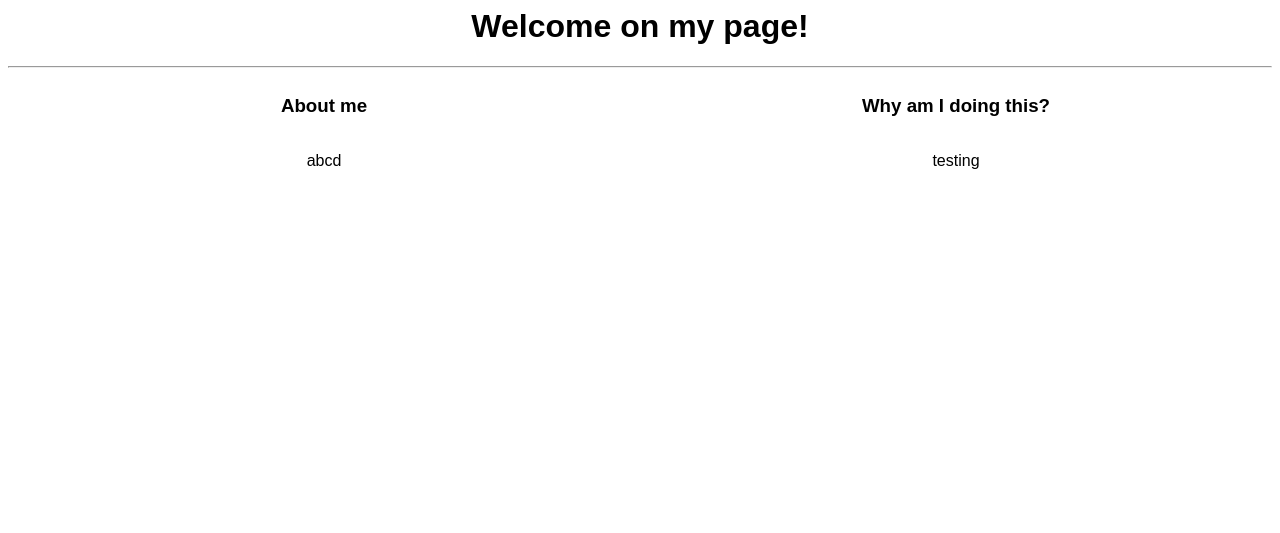
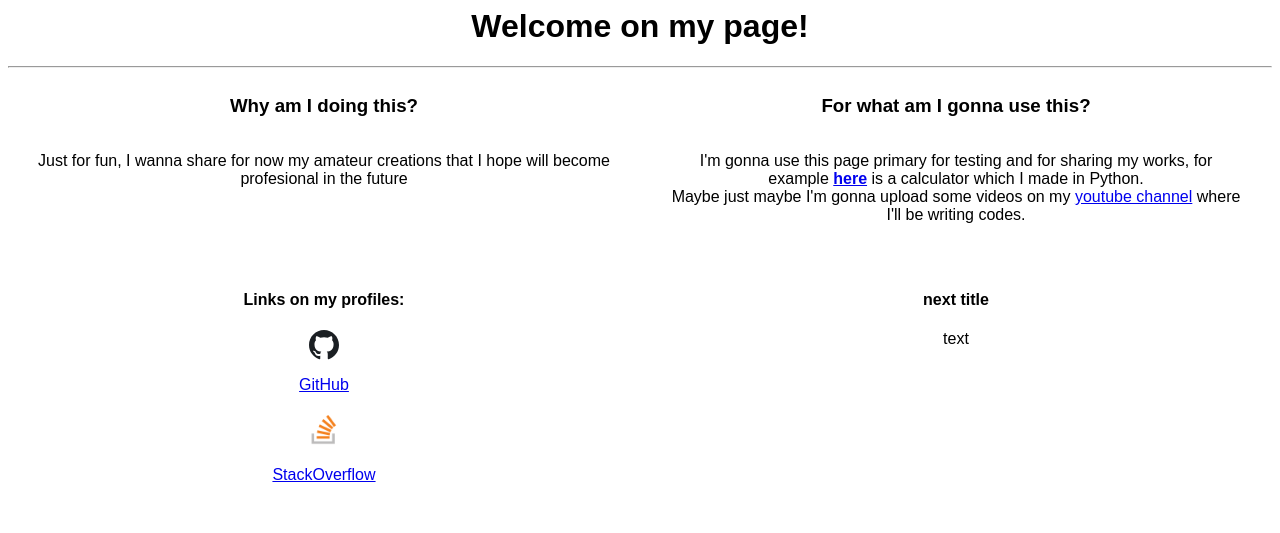
Before and after one commit to Y0ngg4n/joedmin580.github.io, a plain HTML site: page index.html in a window 1280 px wide. Drawn offline with Linux system fonts and the light colour scheme.

Commit message:
Update index.html

```diff
--- a/index.html
+++ b/index.html
@@ -7,8 +7,9 @@
     <body style="font-family: 'Yanone Kaffeesatz', sans-serif;">
         <style>
             .stred {text-align: center;}
-            [style="sloupce"] {display: grid; grid-template-columns:  1fr 1fr; text-align: center; padding: 0px 0px 0px 0px;}
-            .bezbezer {padding: 0px, 0px, 0px, 0px; margin: 0px, 0px, 0px, 0px;}
+            [style="sloupce"] {display: grid; grid-template-columns:  1fr 1fr; text-align: center; padding: 0px 0px 30px 0px;}
+            .hranice {border-width: 0px 30px 0px 30px; border-style:solid; border-color: white;}
+            .tabulka {display: grid; grid-template-columns: 1fr 1fr 1fr;}
         </style>
         <h1 class="stred">Welcome on my page!</h1>
         <hr>
@@ -16,10 +17,26 @@
             <article>
                 <section>
                     <div style="sloupce">
-                        <h3 class="bezmezer">About me</h3>
                         <h3 class="bezmezer">Why am I doing this?</h3>
-                        <p class="bezmezer">abcd</p>
-                        <p class="bezmezer"> testing</p>
+                        <h3 class="bezmezer">For what am I gonna use this?</h3>
+                        <p class="hranice">Just for fun, I wanna share for now my amateur creations that I hope will become profesional in the future</p>
+                        <p class="hranice">I'm gonna use this page primary for testing and for sharing my works,
+                            for example <a href="https://github.com/Joedmin580/Calculator" target="_blank"><b>here</b></a> is a calculator which I made in Python.
+                        <br>Maybe just maybe I'm gonna upload some videos on my <a href="https://www.youtube.com/channel/UC4ngofzYzPlJs4CJsbOh3TQ?view_as=subscriber" target="_blank">
+                            youtube channel</a> where I'll be writing codes.</p>
+                    </div>
+                    <div style="sloupce">
+                        <div style="tabulka">
+                            <h4>Links on my profiles:</h4>
+                            <img src="images/GitHubLogo.svg" width="30">
+                            <p class="hranice"><a href="https://github.com/Joedmin580" target="_blank">GitHub</a></p>
+                            <img src="images/StackOverflow.png" width="40">
+                            <p class="hranice"><a href="https://stackoverflow.com/users/14466874/joedmin580" target="_blank">StackOverflow</a></p>
+                        </div>
+                        <div>
+                            <h4>next title</h4>
+                            <p class="hranice">text</p>
+                        </div>
                     </div>
                 </section>
             </article>
```
